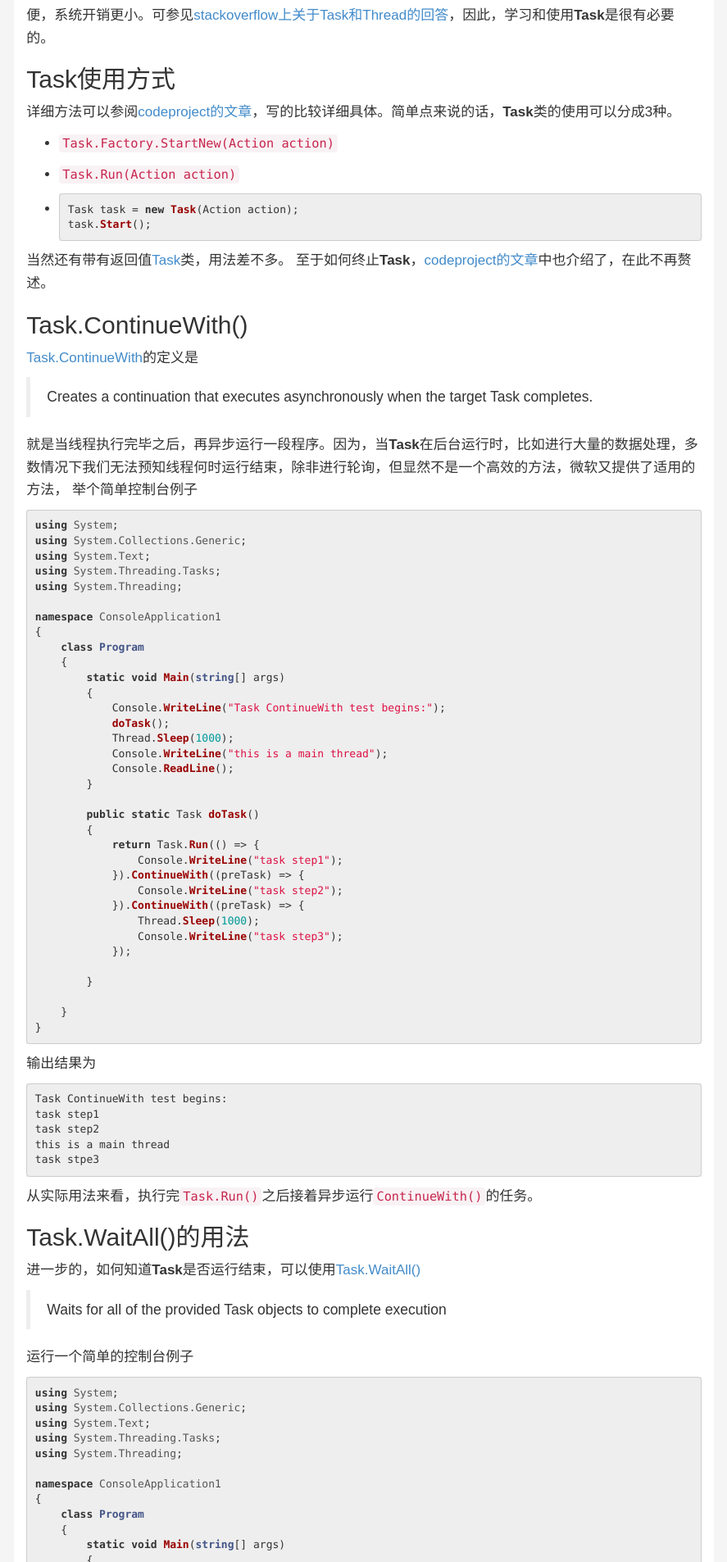
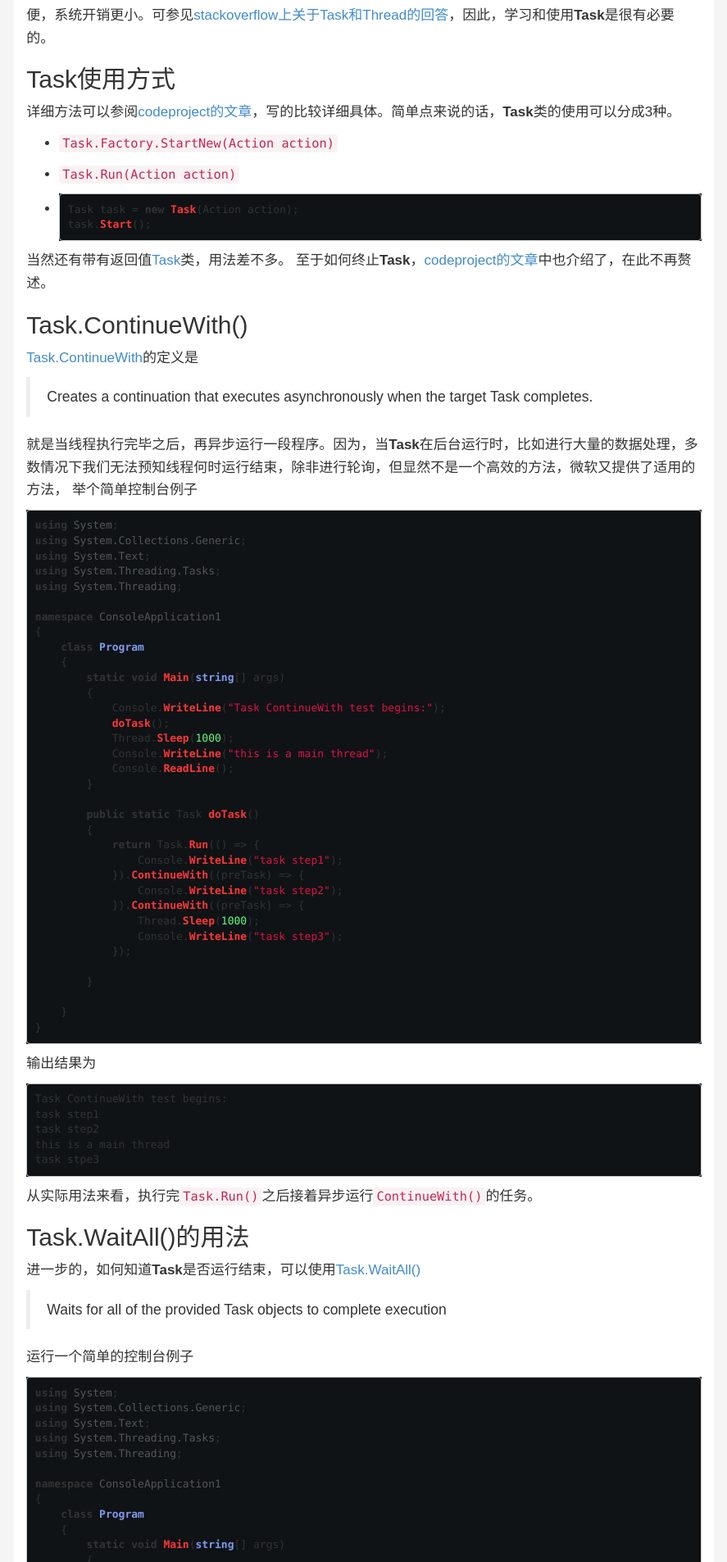
Before and after one commit to GeorgeCaoJ/blog, a Jekyll site: the page built from _posts/CSharp/2016-11-01-Task-ContinueWith.md, in a window 1280 px wide. Shown: the part 394-2300 px from the top of the page at 82% size, without its empty margins (196-1083 px from the left). Built offline with Jekyll 4.4.1, drawn with Linux system fonts in a browser that asks for light colours.

Commit message:
DONE: change cod color

```diff
--- a/css/syntax.css
+++ b/css/syntax.css
@@ -1,11 +1,12 @@
-.highlight  { background: #eee; }
-.highlight .c { color: #999988; font-style: italic } /* Comment */
+.highlight  { background: #0f1316; }
+.pre {color: #fff;}
+.highlight .c { color: #96966d; font-style: italic } /* Comment */
 .highlight .err { color: #a61717; background-color: #e3d2d2 } /* Error */
 .highlight .k { font-weight: bold } /* Keyword */
 .highlight .o { font-weight: bold } /* Operator */
-.highlight .cm { color: #999988; font-style: italic } /* Comment.Multiline */
+.highlight .cm { color: #96966d; font-style: italic } /* Comment.Multiline */
 .highlight .cp { color: #999999; font-weight: bold } /* Comment.Preproc */
-.highlight .c1 { color: #999988; font-style: italic } /* Comment.Single */
+.highlight .c1 { color: #96966d; font-style: italic } /* Comment.Single */
 .highlight .cs { color: #999999; font-weight: bold; font-style: italic } /* Comment.Special */
 .highlight .gd { color: #000000; background-color: #ffdddd } /* Generic.Deleted */
 .highlight .gd .x { color: #000000; background-color: #ffaaaa } /* Generic.Deleted.Specific */
@@ -23,25 +24,25 @@
 .highlight .kd { font-weight: bold } /* Keyword.Declaration */
 .highlight .kp { font-weight: bold } /* Keyword.Pseudo */
 .highlight .kr { font-weight: bold } /* Keyword.Reserved */
-.highlight .kt { color: #445588; font-weight: bold } /* Keyword.Type */
-.highlight .m { color: #009999 } /* Literal.Number */
+.highlight .kt { color: #7f9bee; font-weight: bold } /* Keyword.Type */
+.highlight .m { color: #5ffa7f } /* Literal.Number */
 .highlight .s { color: #d14 } /* Literal.String */
 .highlight .na { color: #008080 } /* Name.Attribute */
 .highlight .nb { color: #0086B3 } /* Name.Builtin */
-.highlight .nc { color: #445588; font-weight: bold } /* Name.Class */
+.highlight .nc { color: #7f9bee; font-weight: bold } /* Name.Class */
 .highlight .no { color: #008080 } /* Name.Constant */
 .highlight .ni { color: #800080 } /* Name.Entity */
-.highlight .ne { color: #990000; font-weight: bold } /* Name.Exception */
-.highlight .nf { color: #990000; font-weight: bold } /* Name.Function */
+.highlight .ne { color: #ff3737; font-weight: bold } /* Name.Exception */
+.highlight .nf { color: #ff3737; font-weight: bold } /* Name.Function */
 .highlight .nn { color: #555555 } /* Name.Namespace */
 .highlight .nt { color: #000080 } /* Name.Tag */
 .highlight .nv { color: #008080 } /* Name.Variable */
 .highlight .ow { font-weight: bold } /* Operator.Word */
 .highlight .w { color: #bbbbbb } /* Text.Whitespace */
-.highlight .mf { color: #009999 } /* Literal.Number.Float */
-.highlight .mh { color: #009999 } /* Literal.Number.Hex */
-.highlight .mi { color: #009999 } /* Literal.Number.Integer */
-.highlight .mo { color: #009999 } /* Literal.Number.Oct */
+.highlight .mf { color: #5ffa7f } /* Literal.Number.Float */
+.highlight .mh { color: #5ffa7f } /* Literal.Number.Hex */
+.highlight .mi { color: #5ffa7f } /* Literal.Number.Integer */
+.highlight .mo { color: #5ffa7f } /* Literal.Number.Oct */
 .highlight .sb { color: #d14 } /* Literal.String.Backtick */
 .highlight .sc { color: #d14 } /* Literal.String.Char */
 .highlight .sd { color: #d14 } /* Literal.String.Doc */
@@ -57,7 +58,7 @@
 .highlight .vc { color: #008080 } /* Name.Variable.Class */
 .highlight .vg { color: #008080 } /* Name.Variable.Global */
 .highlight .vi { color: #008080 } /* Name.Variable.Instance */
-.highlight .il { color: #009999 } /* Literal.Number.Integer.Long */
+.highlight .il { color: #5ffa7f } /* Literal.Number.Integer.Long */
 
 .post > .highlight .lineno { color: #ccc; display:inline-block; padding: 0 5px; border-right:1px solid #ccc; }
 .post > .highlight pre code { display: block; white-space: pre; overflow-x: auto; word-wrap: normal; }
```
